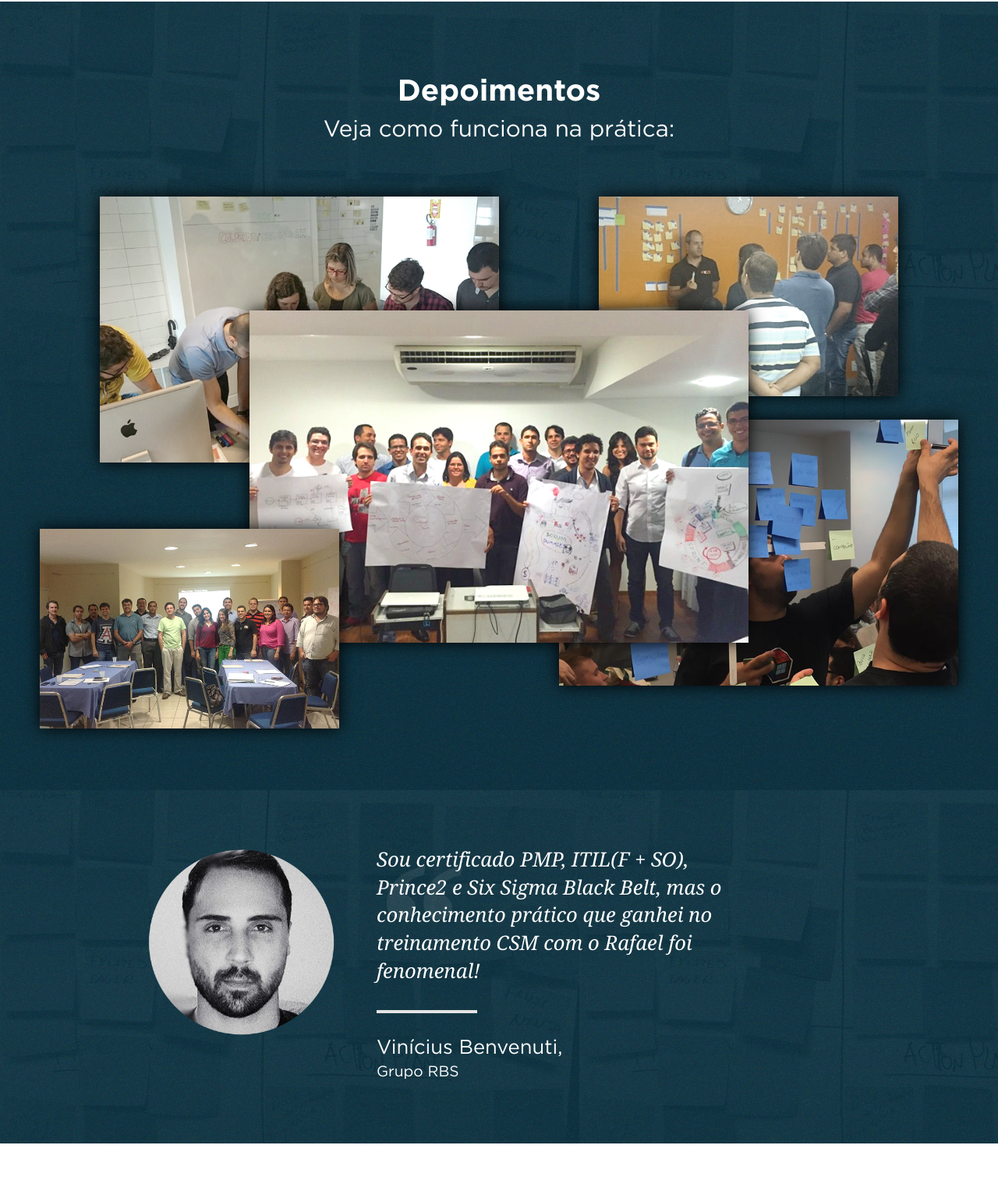
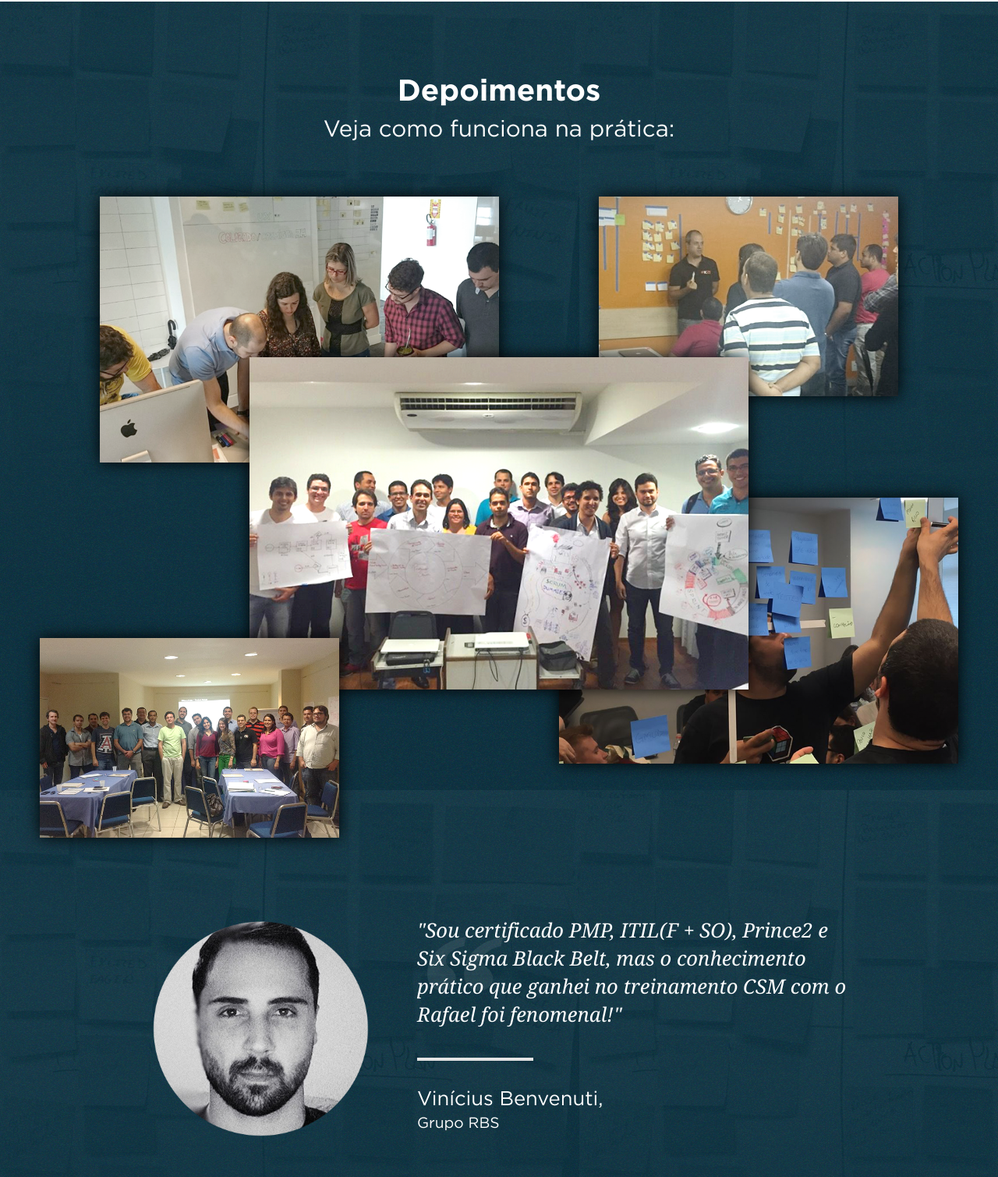
Before and after one commit to guiherzog/k21-scrum, a plain HTML site: page index.html in a window 1280 px wide. Shown: the part 1947-3456 px from the top of the page at 78% size. Drawn offline with nearby package versions, Linux system fonts and the light colour scheme; some packages are replaced by stand-ins of ours; a script that the page names is missing.

Commit message:
- Added Preview Images; - Minor missing changes; - Margin adjustments.

```diff
--- a/css/style.css
+++ b/css/style.css
@@ -199,8 +199,8 @@ a:link {
 }
 .testimonial .container-img
 {
-	min-height: 700px;
-	max-height: 700px;
+	min-height: 650px;
+	max-height: 650px;
 	padding-top: 5%;
 	position: relative;
 }
@@ -253,7 +253,8 @@ a:link {
 	box-shadow: 0 0 20px #000;
 }
 .testimonial-text{
-	margin: 12%;
+	margin-left: 12%;
+	margin-top: 3%;
 	padding-bottom: 5%;
 	color:#fff;
 	text-align: left;
@@ -512,6 +513,13 @@ a:link {
 		min-height: 1100px;
 	}
 }
+@media only screen and (min-width: 1200px) and (max-width: 1600px) {
+	.testimonial .container-img
+	{
+		max-height: 900px;
+		min-height: 900px;
+	}
+}
 @media only screen and (min-width: 480px) and (max-width: 750px) {
 
 	.content{
--- a/index.html
+++ b/index.html
@@ -10,6 +10,11 @@
         <script src="https://ajax.googleapis.com/ajax/libs/jquery/1.11.3/jquery.min.js"></script>
    		<script src="http://maxcdn.bootstrapcdn.com/bootstrap/3.3.5/js/bootstrap.min.js"></script>
    		<script type="text/javascript" src="js/script.js"></script>
+
+   		<!-- Lightbox -->
+   		<!-- Add fancyBox -->
+		<link rel="stylesheet" href="/fancybox/source/jquery.fancybox.css?v=2.1.5" type="text/css" media="screen" />
+		<script type="text/javascript" src="/fancybox/source/jquery.fancybox.pack.js?v=2.1.5"></script>
   		<link rel="stylesheet" href="http://maxcdn.bootstrapcdn.com/bootstrap/3.3.5/css/bootstrap.min.css">
 
 	</head>
@@ -79,8 +84,7 @@
 				</div>
 				<div class="col span_2_of_3">
 			 		<div id="text">
-			 			Sou certificado PMP, ITIL(F + SO), Prince2 e Six Sigma Black Belt, mas o conhecimento prático que ganhei no treinamento CSM com o Rafael foi fenomenal!
-			 		</div>
+			 			"Sou certificado PMP, ITIL(F + SO), Prince2 e Six Sigma Black Belt, mas o conhecimento prático que ganhei no treinamento CSM com o Rafael foi fenomenal!"			 		</div>
 			 		<div class="divider"></div>
 			 		<div id="name"> Vinícius Benvenuti,</div>
 			 		<div id="company">Grupo RBS</div>
```
Also changed, not shown: 2 other files.
